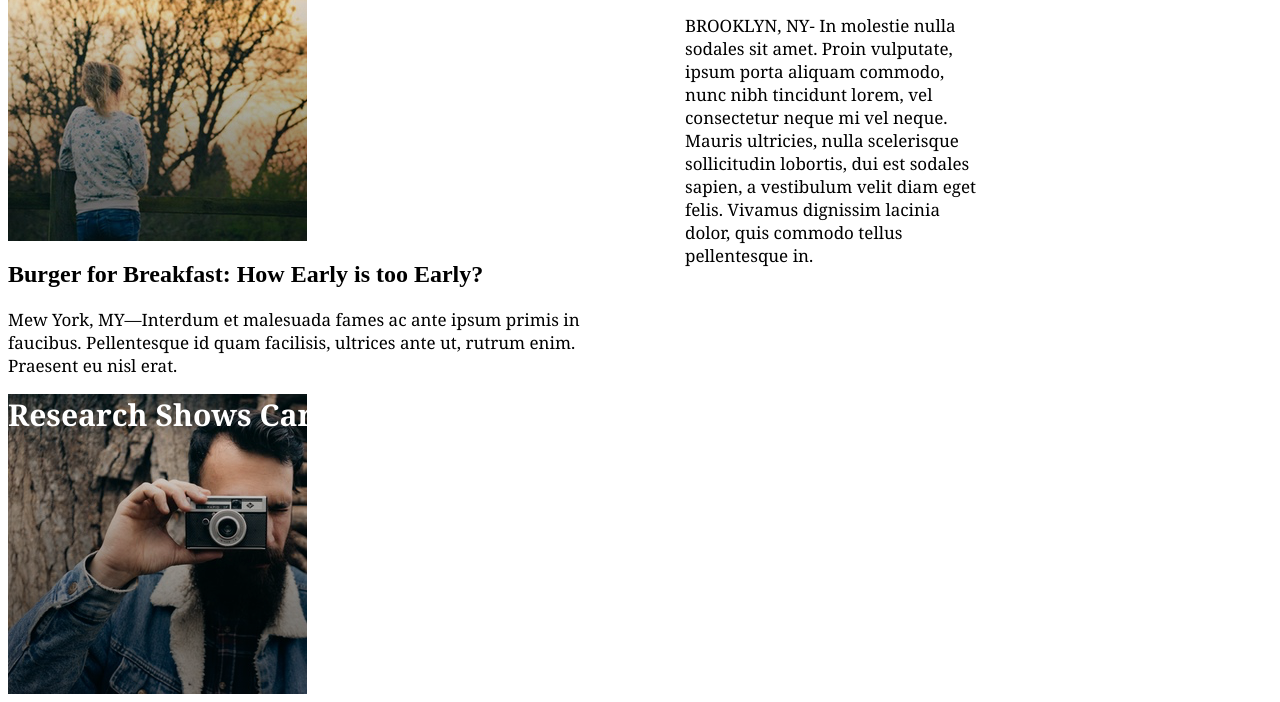
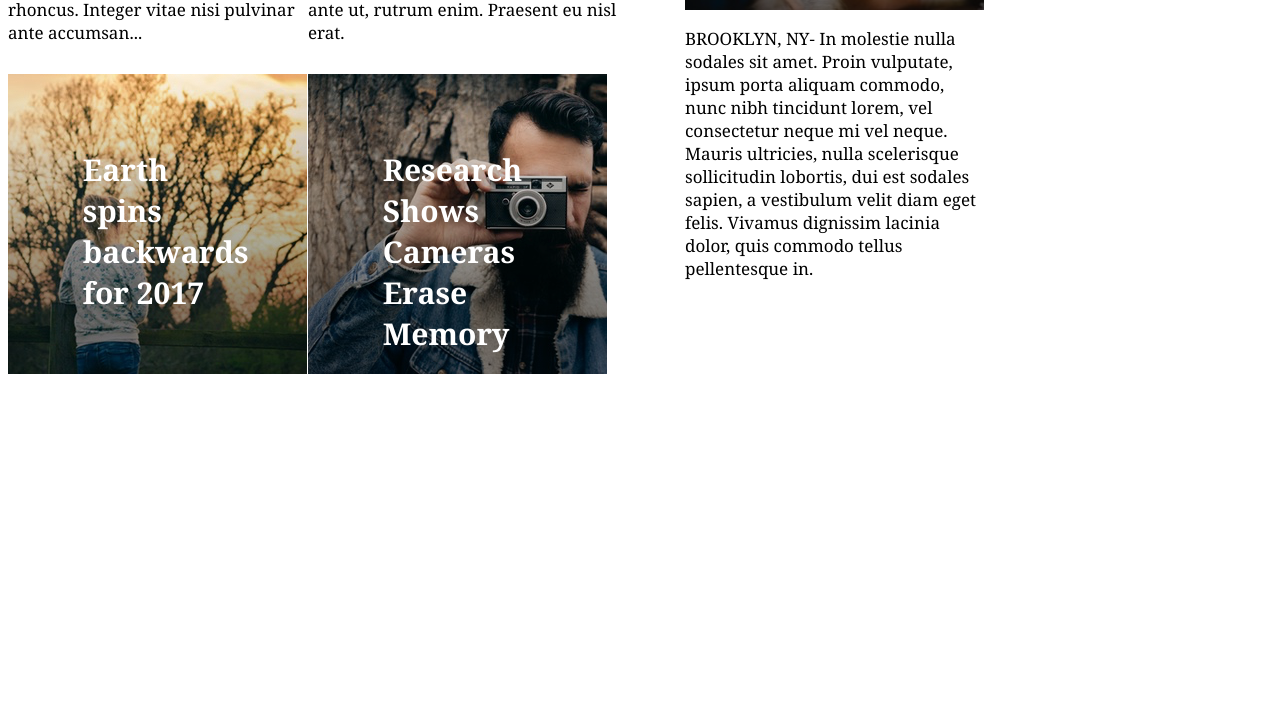
Before and after one commit to LPKaizen/mytimes, a plain HTML site: page index.html in a window 1280 px wide. Shown: the part 874-1576 px from the top of the page. After the commit the page ends 1256 px from the top, so only its background shows below. Drawn offline with Linux system fonts and the light colour scheme.

Commit message:
version 0.8.5, more formatting comppleted, much debugging needed plus a footer

```diff
--- a/Resources/CSS/index.css
+++ b/Resources/CSS/index.css
@@ -7,40 +7,42 @@
     width: auto;
     background-repeat: no-repeat;
     height: 300px;
+
 }
 
 #cameraimage {
     background-image: url("../images/img-story-3.png");
+    height: 300px;
+    width: 299px;
+    background-repeat: no-repeat;
+}
+
+#catimage {
+    background-image: url("../images/img-story-1.png");
     width: auto;
     height: 300px;
     background-repeat: no-repeat;
 
 }
 
-#catimage {
-    background-image: url("../images/img-story-1.png");
-    width: auto;
-    margin: auto;
+#treeimage{
+    background-image: url("../images/img-story-2.png");
+    width: 299px;
     height: 300px;
     background-repeat: no-repeat;
-}
 
-#treeimage{
-    background-image: url("../images/img-story-2.png");
-    width: auto;
-    margin: auto;
-    height: 300px;
-    background-repeat: no-repeat;
-    word-wrap: break-word;
+
 }
 
 .smallheadline{
     color: white;
     width: auto;
-    margin: auto;
     font-size: 30px;
     font-family: georgia;
     font-weight: bold;
+    padding-left: 25%;
+    padding-right: 25%;
+    padding-top: 25%;
 }
 
 
@@ -56,8 +58,6 @@ padding: 10px 10px 10px 10px;
 border-bottom-style: solid;
 border-bottom-width: thin;
 border-bottom-color: black;
-
-
 }
 
 #navbar li {
@@ -68,6 +68,17 @@ font-weight: bold;
 padding-top: 10px;
 padding-left: 10px;
 padding-right: 10px;
+}
+
+.skinny {
+  max-width: 300px;
+  height: auto;
+}
+
+.dasplit {
+  display: inline-flex;
+  width: 630px;
+  justify-content: space-between;
 }
 
 .storyformat {
--- a/index.html
+++ b/index.html
@@ -43,9 +43,13 @@
         <div id="mainimage">
            <p class="smallheadline">Mother of Three Buys Tuna Steak at Phish Concert. Leaves, "Feeling Funny."<p>
         </div>
-        <div class="storyformat">
-          <p>MONUMENT VALLEY, AZ - Lorem ipsum dolor sit amet, consectetur adipiscing elit. Pellentesque nec nisl at augue dapibus dignissim. Nunc condimentum rutrum metus, ac eleifend lacus viverra nec. Proin ultrices egestas diam sed mollis. Nulla sapien massa, dictum vitae est et, pellentesque rutrum risus. Nunc volutpat, metus ac rutrum tempus, orci nisi porttitor dolor, sit amet luctus metus est ut mauris. Quisque vulputate nisl vitae massa rhoncus, at sagittis elit accumsan. Etiam tempus, lorem quis blandit imperdiet, enim dui lobortis tortor, sit amet lobortis arcu ex id odio. Nam fermentum nulla et eros bibendum, sed ullamcorper massa scelerisque. Vestibulum aliquet placerat leo a hendrerit. Nulla non sagittis neque. Nullam sit amet fringilla massa.<p>
+        <div>
+          <p  class="storyformat">MONUMENT VALLEY, AZ - Lorem ipsum dolor sit amet, consectetur adipiscing elit. Pellentesque nec nisl at augue dapibus dignissim. Nunc condimentum rutrum metus, ac eleifend lacus viverra nec. Proin ultrices egestas diam sed mollis. Nulla sapien massa, dictum vitae est et, pellentesque rutrum risus. Nunc volutpat, metus ac rutrum tempus, orci nisi porttitor dolor, sit amet luctus metus est ut mauris. Quisque vulputate nisl vitae massa rhoncus, at sagittis elit accumsan. Etiam tempus, lorem quis blandit imperdiet, enim dui lobortis tortor, sit amet lobortis arcu ex id odio. Nam fermentum nulla et eros bibendum, sed ullamcorper massa scelerisque. Vestibulum aliquet placerat leo a hendrerit. Nulla non sagittis neque. Nullam sit amet fringilla massa.<p>
         </div>
+ <!--the splitting of the large column-->
+    <div class="dasplit">
+          <!--left side-->
+          <div class="skinny">
             <div>
               <h2>Orca Spends Vacation at Land World Puget</h2>
               <p class="storyformat">PUGET, SO - Sed felis elit, faucibus et ipsum vel, vehicula ultrices purus. Sed congue odio vitae malesuada rhoncus. Integer vitae nisi pulvinar ante accumsan...<p>
@@ -54,6 +58,10 @@
             <div id="treeimage">
               <p class="smallheadline">Earth spins backwards for 2017</p>
             </div>
+         </div>
+
+         <!--right side-->
+        <div class"skinny">
             <div>
               <h2>Burger for Breakfast: How Early is too Early?</h2>
               <p class="storyformat">Mew York, MY—Interdum et malesuada fames ac ante ipsum primis in faucibus. Pellentesque id quam facilisis, ultrices ante ut, rutrum enim. Praesent eu nisl erat.<p>
@@ -62,7 +70,8 @@
             <div id="cameraimage">
               <p class="smallheadline">Research Shows Cameras Erase Memory</p>
             </div>
-
+       </div>
+    </div>
     </div>
 
 
```
Lines whose indentation alone changed are shown as unchanged.
